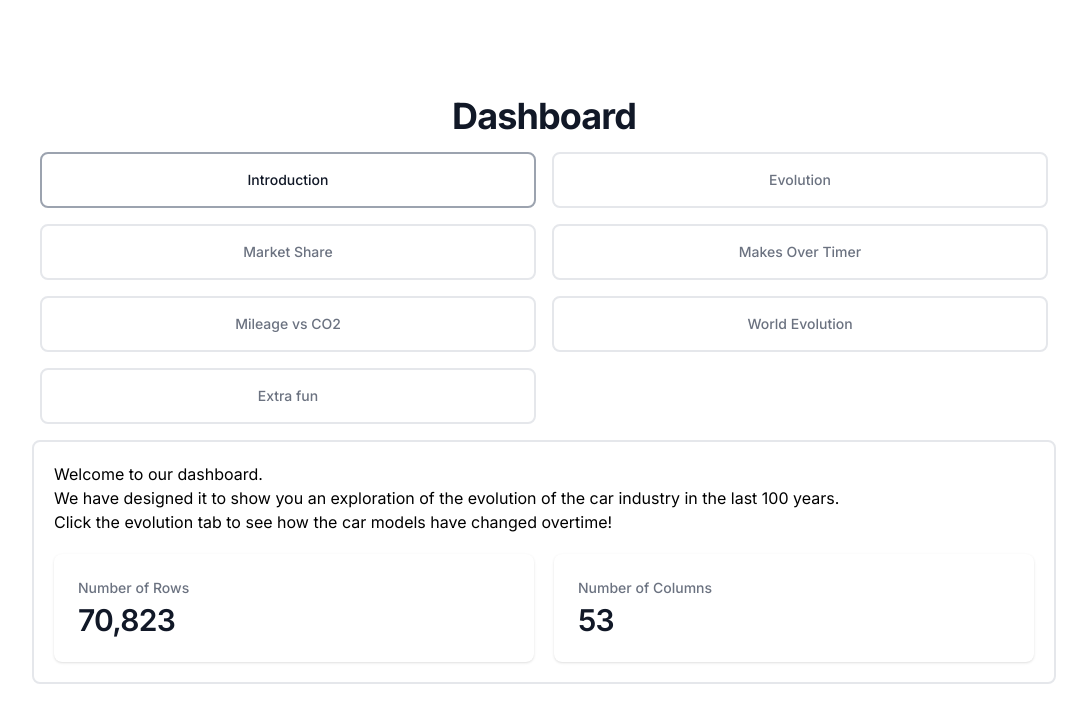
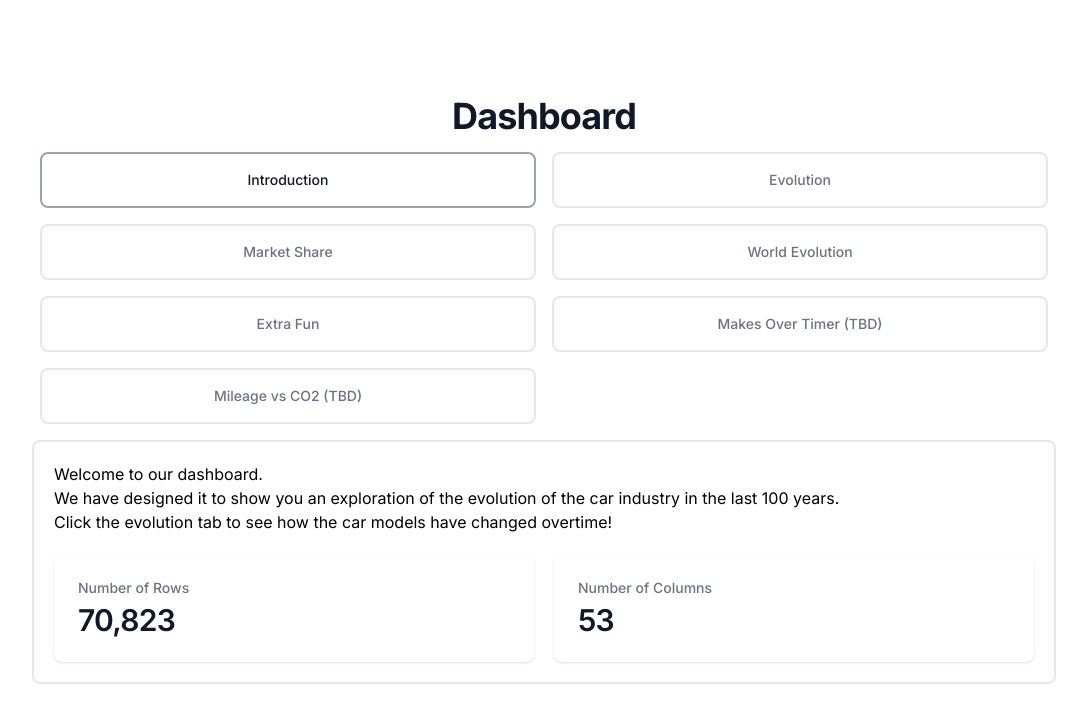
Before and after one commit to neosh11/VA2, a Next.js app: page / in a window 1280 px wide. Shown: the top 722 px of the page, without its empty margins (96-1183 px from the left). Built offline with nearby package versions, Linux system fonts and the light colour scheme; no server answers.

Commit message:
restruct

```diff
--- a/app/page.js
+++ b/app/page.js
@@ -22,10 +22,10 @@ const tabs = [
   { name: "Introduction", id: "intro" },
   { name: "Evolution", id: "evolution" },
   { name: "Market Share", id: "sunburst" },
-  { name: "Makes Over Timer", id: "explore" },
-  { name: "Mileage vs CO2", id: "explore2" },
   { name: "World Evolution", id: "world_evolution" },
-  { name: "Extra fun", id: "hemanth" },
+  { name: "Extra Fun", id: "hemanth" },
+  { name: "Makes Over Timer (TBD)", id: "explore" },
+  { name: "Mileage vs CO2 (TBD)", id: "explore2" },
 ];
 
 function Navigation({ selectedTab = "intro", setselectedTab }) {
```
